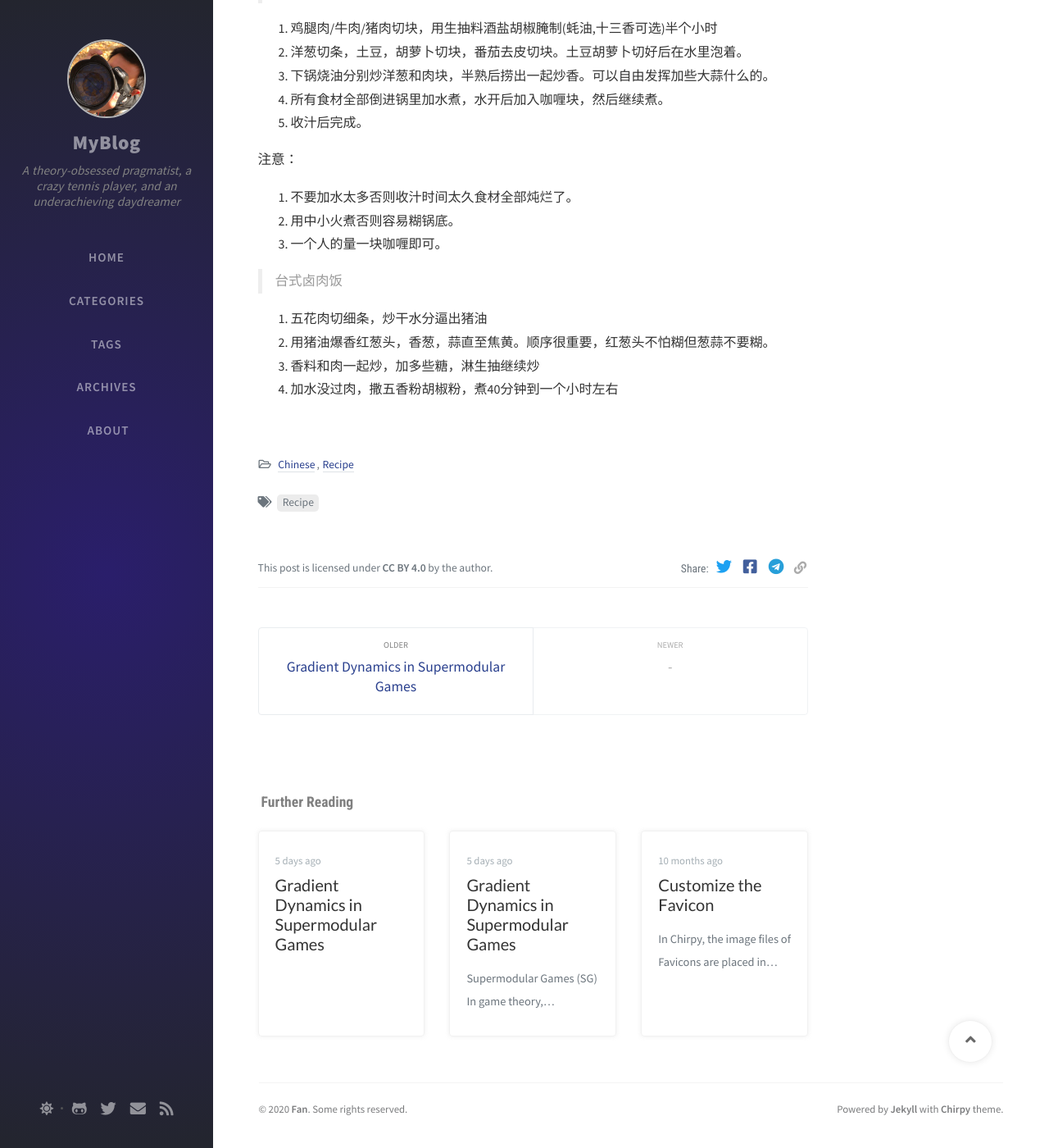
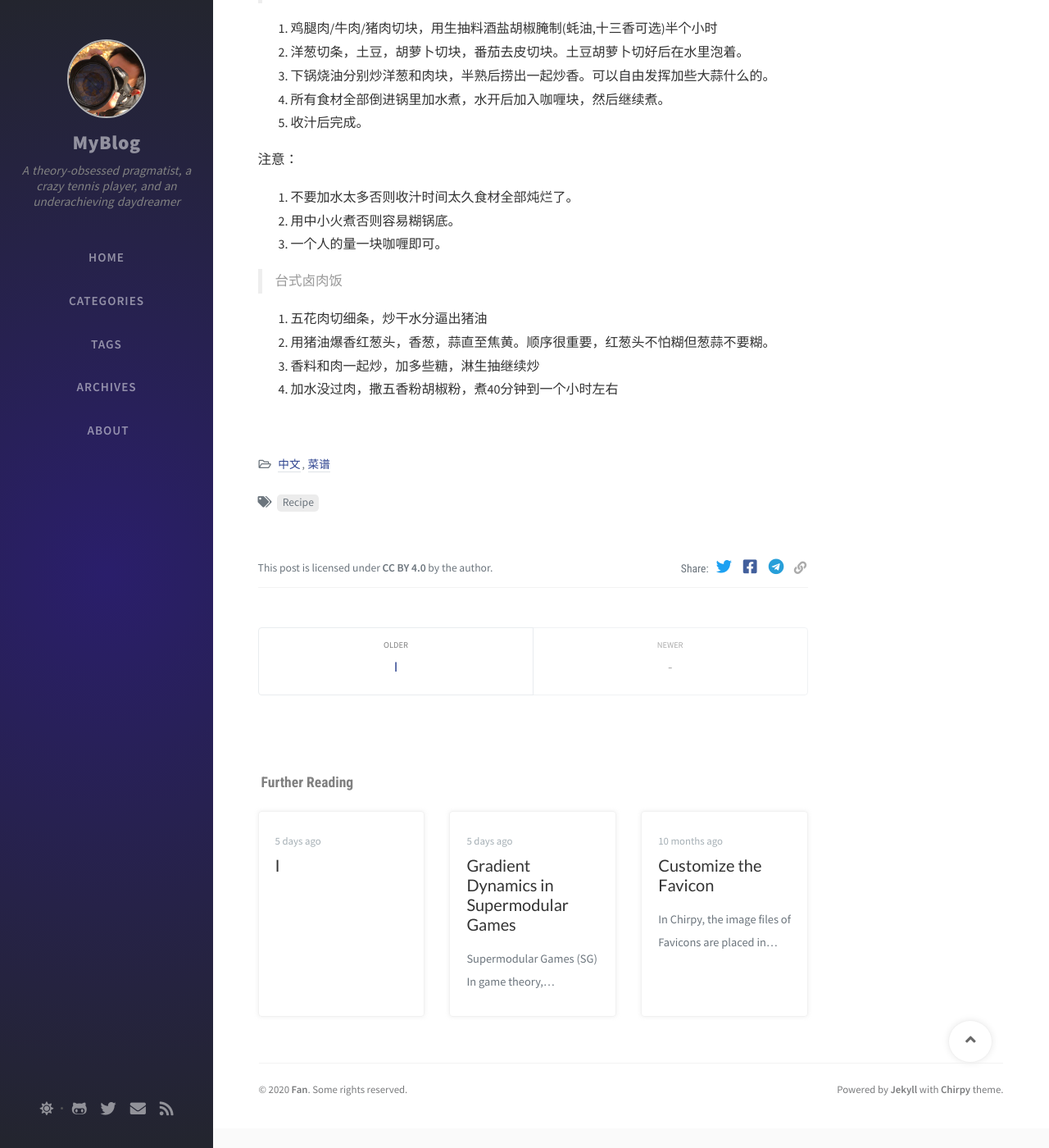
Before and after one commit to MarcusYF/MarcusYF.github.io, a Jekyll site: the page built from _posts/2020-06-30-recipe.md, in a window 1280 px wide and 1400 px high, scrolled down 994 px. Shown: the whole window at 82% size. Built offline with Jekyll 4.4.1, drawn with Linux system fonts in a browser that asks for light colours; nearby versions of some CDN libraries; comment, search, counter and statistics services are not loaded.

Commit message:
new categories

```diff
--- a/_posts/2020-06-30-photos.md
+++ b/_posts/2020-06-30-photos.md
@@ -1,5 +1,5 @@
 ---
-title: Gradient Dynamics in Supermodular Games
+title: I
 author: Fan Yao
 date: 2020-06-26 11:33:00 +0800
 categories: [Photo]
--- a/_posts/2020-06-30-recipe.md
+++ b/_posts/2020-06-30-recipe.md
@@ -2,7 +2,7 @@
 title: Homemade Recipe
 author: Fan Yao
 date: 2020-06-30 11:33:00 +0800
-categories: [Chinese, Recipe]
+categories: [中文, 菜谱]
 tags: [Recipe]
 math: True
 ---
--- /dev/null
+++ b/categories/中文.html
@@ -0,0 +1,5 @@
+---
+layout: category
+title: 中文
+category: 中文
+---
--- /dev/null
+++ b/categories/菜谱.html
@@ -0,0 +1,5 @@
+---
+layout: category
+title: 菜谱
+category: 菜谱
+---
```
